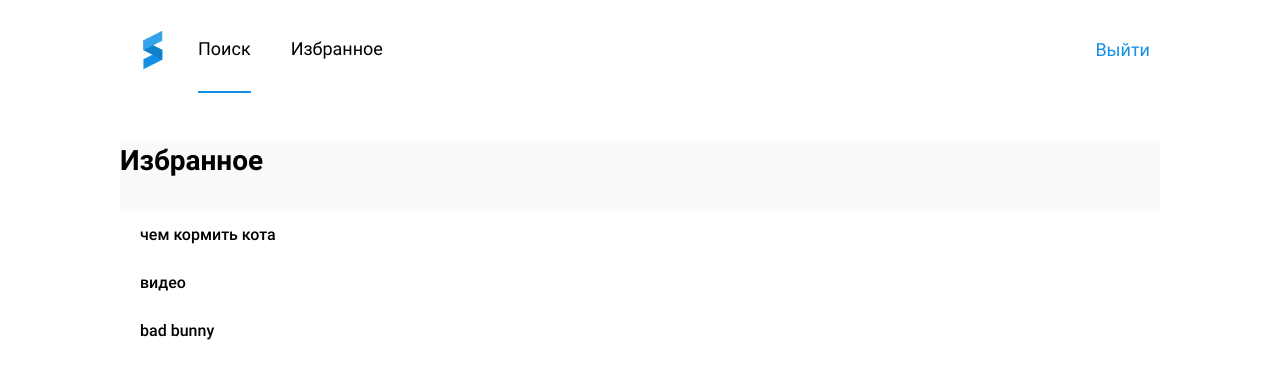
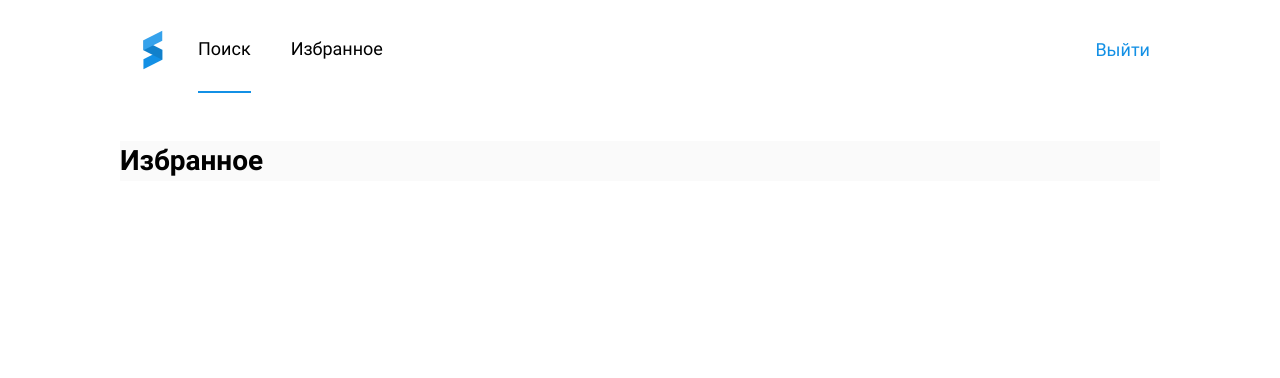
Before and after one commit to cantwells/react-you-search, a React (Create React App) app: page /favourite in a window 1280 px wide. Shown: the top 378 px of the page. Built offline with nearby package versions, Linux system fonts and the light colour scheme.

Commit message:
output favourite items from state

```diff
--- a/src/components/Favorite.jsx
+++ b/src/components/Favorite.jsx
@@ -1,29 +1,22 @@
+import { useSelector } from "react-redux";
+
 const Favourite = () => {
+    const items = useSelector(({favourites}) => favourites.items)
     return (
         <main className="main main-favourits">
             <h2>Избранное</h2>
             <div className="favourits">
+                {
+                    items.map( item => (
                         <div className="item">
-                    <div className="item__title">чем кормить кота</div>
+                            <div className="item__title">{item.request}</div>
                             <div className="item__edit">
                                 <span>Изменить</span>
                                 <span className="item__edit-del">Удалить</span>
                             </div>
                         </div>
-                <div className="item">
-                    <div className="item__title">видео</div>
-                    <div className="item__edit">
-                        <span>Изменить</span>
-                        <span className="item__edit-del">Удалить</span>
-                    </div>
-                </div>
-                <div className="item">
-                    <div className="item__title">bad bunny</div>
-                    <div className="item__edit">
-                        <span>Изменить</span>
-                        <span className="item__edit-del">Удалить</span>
-                    </div>
-                </div>
+                    ))
+                }
             </div>
         </main>
     )
```
Lines whose indentation alone changed are shown as unchanged.
